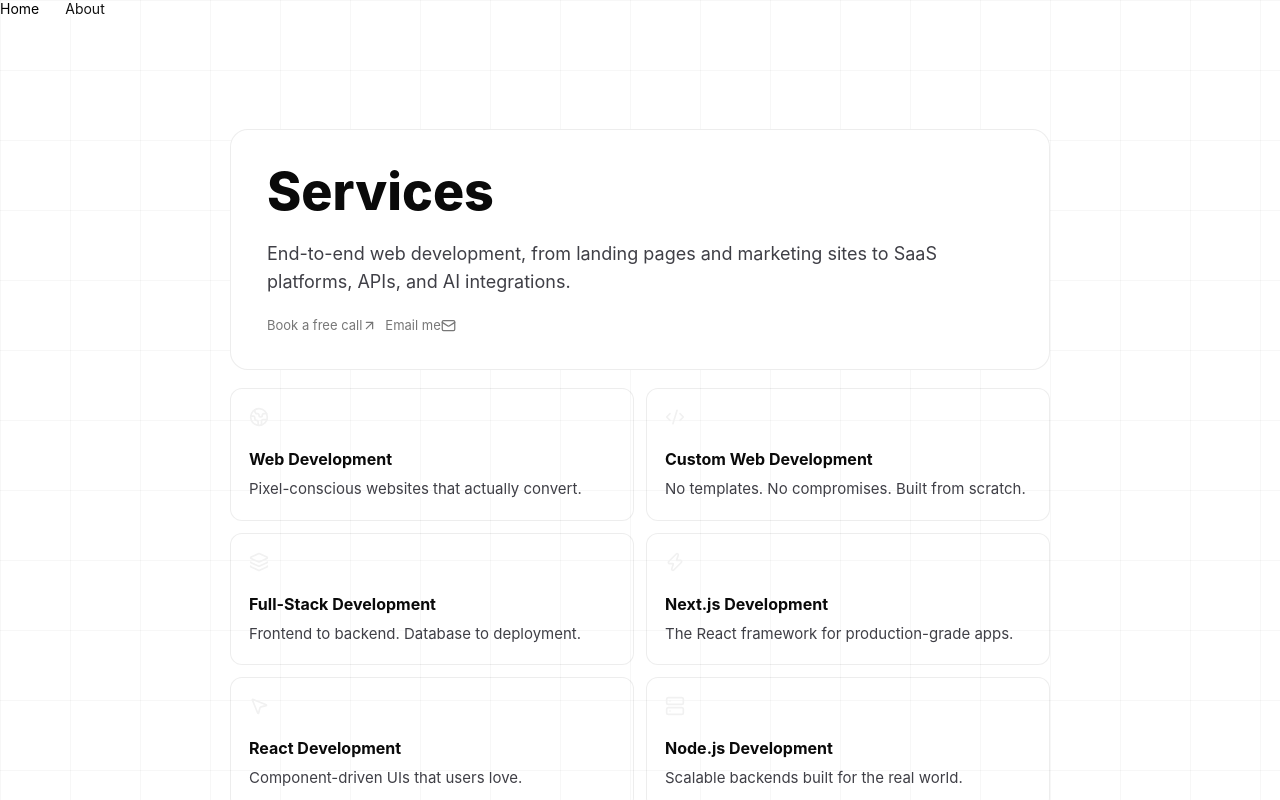
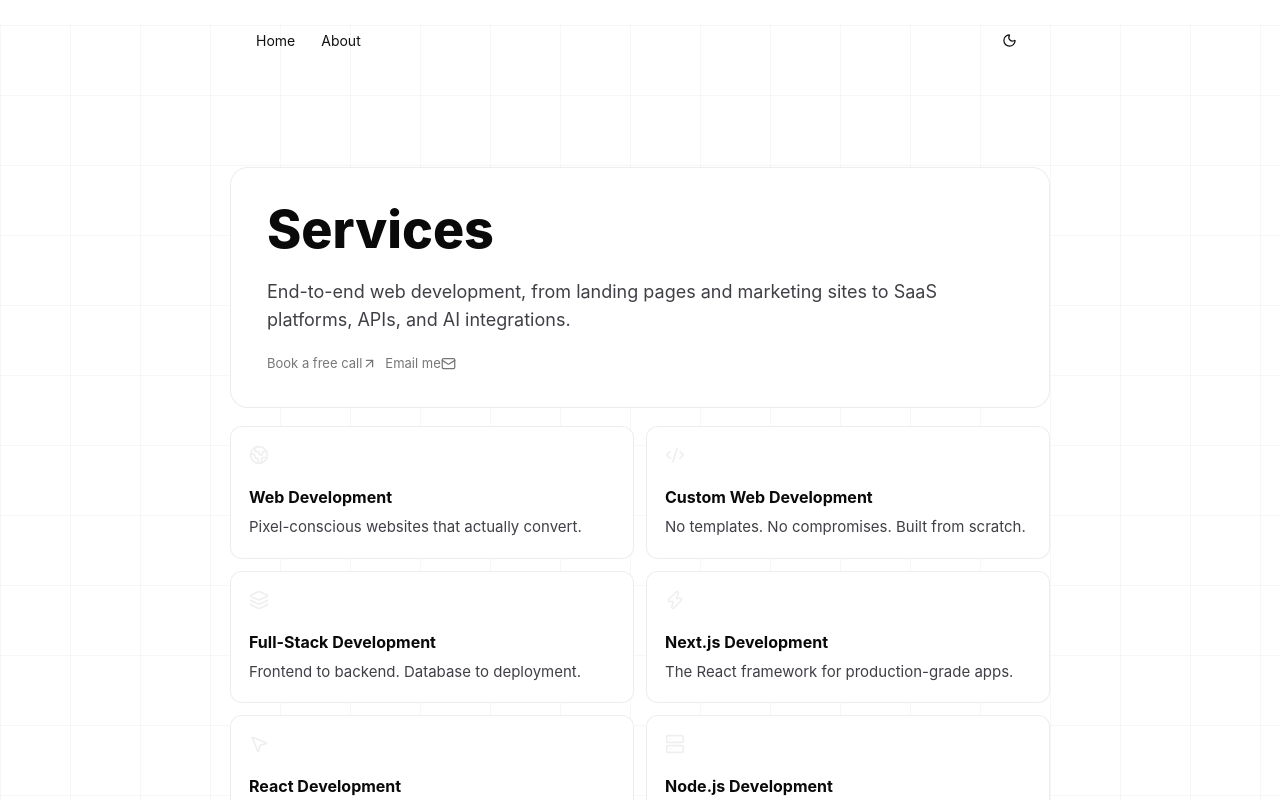
Before and after one commit to Sethzy/seth-portfolio, a Next.js app: page /services in a window 1280 px wide. Shown: the top 800 px of the page. Built offline with nearby package versions, Linux system fonts and the light colour scheme.

Commit message:
feat: complete theme styling

```diff
--- a/app/globals.css
+++ b/app/globals.css
@@ -5,13 +5,58 @@
   --surface-2: #f8f8f8;
   --surface-3: #efefef;
   --text: #0a0a0a;
+  --text-strong: #111111;
   --muted: #3f3f46;
   --subtle: #737373;
   --line: rgba(0, 0, 0, 0.07);
   --line-strong: rgba(0, 0, 0, 0.12);
+  --grid-line: rgba(0, 0, 0, 0.032);
+  --button-bg: #ffffff;
+  --button-text: #171717;
+  --button-border: #d8d8d8;
+  --button-primary-bg: #111111;
+  --button-primary-text: #ffffff;
+  --tag-bg: #2d2d2d;
+  --tag-text: #f4f4f5;
+  --media-bg: #ffffff;
+  --ghost: rgba(245, 245, 245, 0.9);
+  --heat-0: #f1f1f1;
+  --heat-1: #dcdcdf;
+  --heat-2: #bdbdc4;
+  --heat-3: #92929c;
+  --heat-4: #64646d;
   --radius-lg: 18px;
   --radius-md: 12px;
   --shadow: none;
+}
+
+:root[data-theme="dark"] {
+  color-scheme: dark;
+  --bg: #090a0c;
+  --surface: #111216;
+  --surface-2: #17191f;
+  --surface-3: #20232b;
+  --text: #f4f4f5;
+  --text-strong: #ffffff;
+  --muted: #d0d3dc;
+  --subtle: #8d93a0;
+  --line: rgba(255, 255, 255, 0.09);
+  --line-strong: rgba(255, 255, 255, 0.18);
+  --grid-line: rgba(255, 255, 255, 0.045);
+  --button-bg: #17191f;
+  --button-text: #f4f4f5;
+  --button-border: rgba(255, 255, 255, 0.14);
+  --button-primary-bg: #f4f4f5;
+  --button-primary-text: #090a0c;
+  --tag-bg: #f4f4f5;
+  --tag-text: #111216;
+  --media-bg: #f8fafc;
+  --ghost: rgba(255, 255, 255, 0.07);
+  --heat-0: #181a20;
+  --heat-1: #26352f;
+  --heat-2: #2f6a52;
+  --heat-3: #35a872;
+  --heat-4: #5ee6a3;
 }
 
 * {
@@ -25,8 +70,8 @@ html {
 body {
   margin: 0;
   background:
-    linear-gradient(rgba(0, 0, 0, 0.032) 1px, transparent 1px),
-    linear-gradient(90deg, rgba(0, 0, 0, 0.032) 1px, transparent 1px),
+    linear-gradient(var(--grid-line) 1px, transparent 1px),
+    linear-gradient(90deg, var(--grid-line) 1px, transparent 1px),
     var(--bg);
   background-size: 70px 70px;
   color: var(--text);
@@ -68,7 +113,7 @@ button {
   min-width: 0;
   padding: 0;
   border-radius: 0;
-  color: #111;
+  color: var(--text-strong);
   font-size: 14px;
   font-weight: 400;
   text-align: center;
@@ -76,7 +121,7 @@ button {
 
 .floating-nav a:hover {
   background: transparent;
-  color: #000;
+  color: var(--text);
 }
 
 .theme-button {
@@ -86,7 +131,8 @@ button {
   place-items: center;
   border: 0;
   background: transparent;
-  color: #111;
+  color: var(--text-strong);
+  cursor: pointer;
 }
 
 .shell {
@@ -141,9 +187,9 @@ button {
 .avatar-image {
   width: 64px;
   height: 64px;
-  border: 1px solid #e2e2e2;
+  border: 1px solid var(--line-strong);
   border-radius: 10px;
-  background: #fff;
+  background: var(--surface);
   object-fit: cover;
 }
 
@@ -158,7 +204,7 @@ button {
 }
 
 .avatar span {
-  color: #111;
+  color: var(--text-strong);
   font-size: 22px;
   font-weight: 650;
 }
@@ -192,7 +238,7 @@ h1 {
   margin-top: 5px;
   min-width: 20ch;
   overflow: hidden;
-  color: #666;
+  color: var(--subtle);
   font-size: 16px;
   font-weight: 600;
   line-height: 1.35;
@@ -200,7 +246,7 @@ h1 {
 
 .subtitle-static {
   margin-top: 5px;
-  color: #666;
+  color: var(--subtle);
   font-size: 16px;
   font-weight: 600;
   line-height: 1.35;
@@ -348,7 +394,7 @@ h3 {
 .place,
 .kicker {
   display: block;
-  color: #333;
+  color: var(--subtle);
   font-size: 11px;
   letter-spacing: 0.16em;
   text-transform: uppercase;
@@ -359,7 +405,7 @@ h3 {
   align-items: center;
   gap: 7px;
   margin-top: 10px;
-  color: #202020;
+  color: var(--muted);
   font-size: 14px;
   font-weight: 400;
 }
@@ -367,13 +413,13 @@ h3 {
 .intro-copy {
   max-width: 60ch;
   margin-top: 31px;
-  color: #222;
+  color: var(--muted);
   font-size: 16px;
   line-height: 1.72;
 }
 
 .intro-copy a {
-  color: #111;
+  color: var(--text-strong);
   font-weight: 650;
   text-decoration: none;
 }
@@ -392,26 +438,26 @@ h3 {
   justify-content: center;
   gap: 8px;
   padding: 0 14px;
-  border: 1px solid #d8d8d8;
+  border: 1px solid var(--button-border);
   border-radius: 8px;
-  background: #fff;
-  color: #171717;
+  background: var(--button-bg);
+  color: var(--button-text);
   font-size: 13px;
   font-weight: 560;
   line-height: 1;
 }
 
 .action-button-primary {
-  border-color: #111;
-  background: #111;
-  color: #fff;
+  border-color: var(--button-primary-bg);
+  background: var(--button-primary-bg);
+  color: var(--button-primary-text);
 }
 
 .ghost-strip {
   width: 310px;
   height: 14px;
   margin-top: 40px;
-  background: rgba(245, 245, 245, 0.9);
+  background: var(--ghost);
   filter: blur(7px);
 }
 
@@ -489,28 +535,28 @@ h3 {
   width: auto;
   height: auto;
   border-radius: 2px;
-  background: #f1f1f1;
+  background: var(--heat-0);
   box-shadow: none;
 }
 
 .heatmap span.level-1,
 .heatmap-caption i.level-1 {
-  background: #dcdcdf;
+  background: var(--heat-1);
 }
 
 .heatmap span.level-2,
 .heatmap-caption i.level-2 {
-  background: #bdbdc4;
+  background: var(--heat-2);
 }
 
 .heatmap span.level-3,
 .heatmap-caption i.level-3 {
-  background: #92929c;
+  background: var(--heat-3);
 }
 
 .heatmap span.level-4,
 .heatmap-caption i.level-4 {
-  background: #64646d;
+  background: var(--heat-4);
 }
 
 .heatmap-caption span:last-child {
@@ -538,7 +584,7 @@ h3 {
 
 .tech-section h2 {
   margin-bottom: 30px;
-  color: #6b6b6b;
+  color: var(--subtle);
   font-size: 12px;
   font-weight: 400;
   letter-spacing: 0;
@@ -574,8 +620,8 @@ h3 {
   align-items: center;
   justify-content: center;
   border-radius: 10px;
-  background: #111;
-  color: #fff;
+  background: var(--text-strong);
+  color: var(--bg);
   font-size: 11px;
   font-weight: 720;
   letter-spacing: 0;
@@ -598,9 +644,9 @@ h3 {
   aspect-ratio: 13 / 7.2;
   height: auto;
   overflow: hidden;
-  border: 1px solid #ededed;
+  border: 1px solid var(--line);
   border-radius: 11px;
-  background: #fff;
+  background: var(--media-bg);
 }
 
 .project-media img {
@@ -616,7 +662,7 @@ h3 {
   margin: 24px auto 0;
   border: 1px solid var(--line);
   border-radius: 11px 11px 0 0;
-  background: linear-gradient(#222, #111);
+  background: linear-gradient(var(--surface-3), var(--surface-2));
 }
 
 .project-head {
@@ -631,7 +677,7 @@ h3 {
   min-width: 0;
   max-width: none;
   flex: 1 1 auto;
-  color: #111;
+  color: var(--text-strong);
   font-size: 19px;
   line-height: 1.1;
   font-weight: 650;
@@ -654,8 +700,8 @@ h3 {
   gap: 4px;
   padding: 7px 8px;
   border-radius: 7px;
-  background: #262626;
-  color: #f4f4f5;
+  background: var(--tag-bg);
+  color: var(--tag-text);
   font-size: 12px;
   line-height: 1;
 }
@@ -690,7 +736,7 @@ h3 {
 
 .project-card > p {
   margin-top: 14px;
-  color: #737373;
+  color: var(--subtle);
   font-size: 14px;
   line-height: 1.55;
   display: -webkit-box;
@@ -702,7 +748,7 @@ h3 {
 
 .project-card h4 {
   margin: 18px 0 0;
-  color: #525252;
+  color: var(--muted);
   font-size: 15px;
   font-weight: 650;
   line-height: 1.2;
@@ -716,8 +762,8 @@ h3 {
 .tag-row span {
   padding: 6px 8px;
   border-radius: 7px;
-  background: #2d2d2d;
-  color: #f4f4f5;
+  background: var(--tag-bg);
+  color: var(--tag-text);
   font-size: 12px;
   line-height: 1;
 }
@@ -728,7 +774,7 @@ h3 {
 
 .experience-section h2 {
   margin-bottom: 18px;
-  color: #737373;
+  color: var(--subtle);
   font-size: 12px;
   font-weight: 500;
   letter-spacing: 0;
@@ -747,7 +793,7 @@ h3 {
   bottom: 8px;
   left: 3px;
   width: 1px;
-  background: rgba(0, 0, 0, 0.08);
+  background: var(--line-strong);
   content: "";
 }
 
@@ -763,7 +809,7 @@ h3 {
   width: 7px;
   height: 7px;
   border-radius: 999px;
-  background: #a1a1aa;
+  background: var(--subtle);
 }
 
 .timeline-dot.active {
@@ -799,7 +845,7 @@ h3 {
 }
 
 .timeline-body h3 {
-  color: #111;
+  color: var(--text-strong);
   font-size: 15px;
   font-weight: 500;
   letter-spacing: 0;
@@ -807,11 +853,11 @@ h3 {
 }
 
 .separator {
-  color: #a3a3a3;
+  color: var(--subtle);
 }
 
 .company {
-  color: #737373;
+  color: var(--subtle);
   font-size: 13.5px;
   font-weight: 450;
 }
@@ -823,7 +869,7 @@ h3 {
 }
 
 .date {
-  color: #171717;
+  color: var(--text-strong);
   font-size: 12px;
   font-weight: 500;
   letter-spacing: 0;
@@ -833,7 +879,7 @@ h3 {
 
 .place {
   margin-top: 1px;
-  color: #737373;
+  color: var(--subtle);
   font-size: 12.5px;
   letter-spacing: 0;
   text-transform: none;
@@ -841,7 +887,7 @@ h3 {
 
 .timeline-body > p:not(.place) {
   margin-top: 8px;
-  color: #737373;
+  color: var(--subtle);
   font-size: 14px;
   font-weight: 450;
   line-height: 1.55;
@@ -860,7 +906,7 @@ h3 {
   align-items: flex-start;
   gap: 10px;
   max-width: 58ch;
-  color: #737373;
+  color: var(--subtle);
   font-size: 13.5px;
   font-weight: 450;
   line-height: 1.5;
@@ -872,7 +918,7 @@ h3 {
   margin-top: 8.5px;
   flex: 0 0 auto;
   border-radius: 999px;
-  background: #71717a;
+  background: var(--subtle);
 }
 
 .experience-tags {
@@ -928,8 +974,8 @@ h3 {
   padding: 12px 14px;
   border: 0;
   border-radius: 999px;
-  background: #f3f3f3;
-  color: #090909;
+  background: var(--surface-2);
+  color: var(--text-strong);
   font-weight: 650;
 }
 
@@ -978,7 +1024,7 @@ h3 {
 
 .about-page .about-hero h1 span {
   display: block;
-  color: #6f6f76;
+  color: var(--subtle);
   font-weight: 650;
 }
 
@@ -994,7 +1040,7 @@ h3 {
 .about-page .about-hero p {
   max-width: 62ch;
   margin-top: 22px;
-  color: #3f3f46;
+  color: var(--muted);
   font-size: 14.5px;
   line-height: 1.75;
 }
@@ -1007,7 +1053,7 @@ h3 {
   border-left: 3px solid var(--line-strong);
   border-radius: var(--radius-md);
   background: var(--surface-2);
-  color: #3f3f46;
+  color: var(--muted);
   font-size: 17px;
   font-weight: 500;
   line-height: 1.55;
@@ -1020,7 +1066,7 @@ h3 {
   border: 0;
   border-radius: 0;
   background: transparent;
-  color: #666;
+  color: var(--subtle);
   font-size: 14.5px;
   font-style: italic;
   font-weight: 450;
@@ -1121,7 +1167,7 @@ h3 {
 }
 
 .about-page .fact-strip strong {
-  color: #3f3f46;
+  color: var(--muted);
   font-size: 12px;
   font-weight: 500;
 }
@@ -1150,7 +1196,7 @@ h3 {
 .about-page .section h2,
 .about-page .connect-band h2 {
   margin-bottom: 16px;
-  color: #111;
+  color: var(--text-strong);
   font-size: 20px;
   font-weight: 700;
   line-height: 1.2;
@@ -1166,7 +1212,7 @@ h3 {
 .about-page .principle-grid p,
 .about-page .connect-band p {
   max-width: 62ch;
-  color: #4b4b52;
+  color: var(--muted);
   font-size: 14.5px;
   line-height: 1.75;
 }
@@ -1190,7 +1236,7 @@ h3 {
 .service-grid article {
   border: 1px solid var(--line);
   border-radius: var(--radius-md);
-  background: rgba(255, 255, 255, 0.026);
+  background: var(--surface);
 }
 
 .principle-grid article,
@@ -1200,7 +1246,7 @@ h3 {
 
 .about-page .principle-grid article {
   padding: 16px;
-  background: rgba(255, 255, 255, 0.72);
+  background: color-mix(in srgb, var(--surface) 78%, transparent);
 }
 
 .principle-grid h3,
@@ -1224,12 +1270,12 @@ h3 {
   padding: 18px;
   border: 1px solid var(--line);
   border-radius: var(--radius-md);
-  background: rgba(255, 255, 255, 0.72);
+  background: color-mix(in srgb, var(--surface) 78%, transparent);
 }
 
 .about-page .split-prose h3 {
   margin-bottom: 8px;
-  color: #3f3f46;
+  color: var(--muted);
   font-size: 13px;
   font-weight: 650;
 }
@@ -1275,7 +1321,58 @@ h3 {
 
 .service-grid svg {
   margin-bottom: 18px;
-  color: #f1f1f1;
+  color: var(--surface-3);
+}
+
+:root[data-theme="dark"] .project-card,
+:root[data-theme="dark"] .catalog-hero,
+:root[data-theme="dark"] .build-band,
+:root[data-theme="dark"] .contact-section {
+  background: rgba(17, 18, 22, 0.82);
+}
+
+:root[data-theme="dark"] .project-media {
+  border-color: rgba(255, 255, 255, 0.12);
+  box-shadow: 0 18px 50px rgba(0, 0, 0, 0.24);
+}
+
+:root[data-theme="dark"] .tech-tile {
+  border: 1px solid rgba(255, 255, 255, 0.13);
+  border-radius: 12px;
+  background: rgba(255, 255, 255, 0.92);
+}
+
+:root[data-theme="dark"] .tech-initials {
+  background: #111216;
+  color: #f8fafc;
+}
+
+:root[data-theme="dark"] .social-row a,
+:root[data-theme="dark"] .hero-actions a,
+:root[data-theme="dark"] .contact-links a,
+:root[data-theme="dark"] .build-band a,
+:root[data-theme="dark"] .connect-band a {
+  color: var(--subtle);
+}
+
+:root[data-theme="dark"] .about-page .word-row span:nth-child(1) {
+  background: rgba(52, 211, 153, 0.16);
+  color: #8ef2c6;
+}
+
+:root[data-theme="dark"] .about-page .word-row span:nth-child(2) {
+  background: rgba(99, 102, 241, 0.17);
+  color: #b8c0ff;
+}
+
+:root[data-theme="dark"] .about-page .word-row span:nth-child(3) {
+  background: rgba(168, 85, 247, 0.16);
+  color: #d8b4fe;
+}
+
+:root[data-theme="dark"] .about-page .principle-grid article,
+:root[data-theme="dark"] .about-page .split-prose {
+  background: rgba(17, 18, 22, 0.72);
 }
 
 @keyframes timeline-dot-pulse {
--- a/app/services/page.tsx
+++ b/app/services/page.tsx
@@ -2,9 +2,11 @@ import Link from "next/link";
 import { ArrowUpRight, Mail } from "lucide-react";
 import { navItems, services } from "../data";
 import { SmoothScroll } from "../smooth-scroll";
+import { ThemeToggle } from "../theme-toggle";
 
 function Nav() {
   return (
+    <header className="topbar">
       <nav className="floating-nav" aria-label="Main navigation">
         {navItems.map((item) => (
           <Link key={item.href} href={item.href}>
@@ -12,6 +14,8 @@ function Nav() {
           </Link>
         ))}
       </nav>
+      <ThemeToggle />
+    </header>
   );
 }
 
```
Lines whose indentation alone changed are shown as unchanged.
